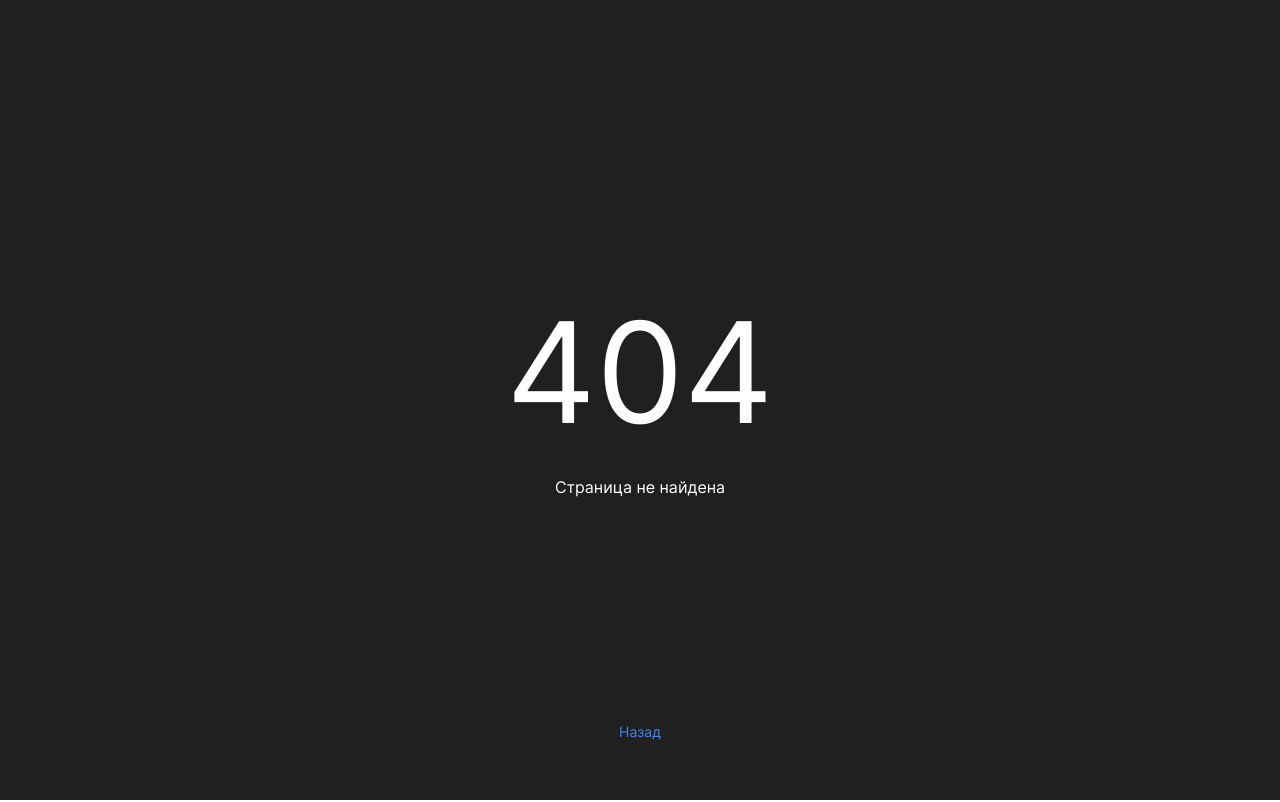
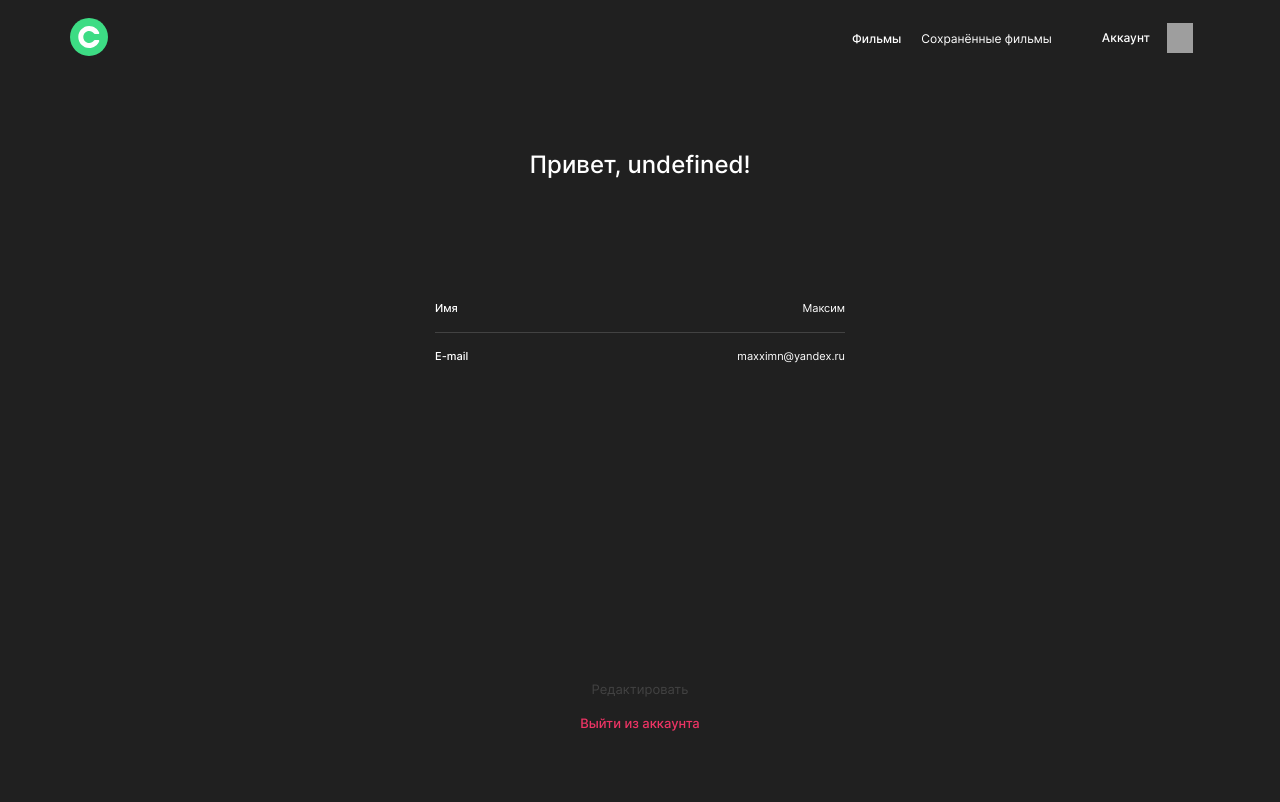
Before and after one commit to MaksNikulnikov/movies-explorer-frontend, a React (Create React App) app: page /profile in a window 1280 px wide. Before the commit this address had no page. Built offline with nearby package versions, Linux system fonts and the light colour scheme; grey boxes are pictures that could not be loaded.

Commit message:
feat: add Profile component

```diff
--- a/src/components/App.jsx
+++ b/src/components/App.jsx
@@ -10,6 +10,7 @@ import SavedMovies from "./SavedMovies/SavedMovies";
 import Login from "./Login/Login";
 import Register from "./Register/Register";
 import NotFound from "./NotFound/NotFound";
+import Profile from "./Profile/Profile";
 
 function App() {
   const navigate = useNavigate();
@@ -69,18 +70,17 @@ function App() {
                 />
               }
             />
+            <Route path="/signin" element={<Login />} />
+            <Route path="/signup" element={<Register />} />
             <Route
-              path="/saved-movies"
+              path="/profile"
               element={
-                <SavedMovies
-                  movies={savedMovies}
+                <Profile
                   isMenuActive={isMenuActive}
                   onClickBurgerBtn={handleBurgerBtnClick}
                 />
               }
             />
-            <Route path="/signin" element={<Login />} />
-            <Route path="/signup" element={<Register />} />
             <Route path="*" element={<NotFound goBack={goBack} />} />
           </Routes>
         </div>
--- /dev/null
+++ b/src/components/Profile/Profile.css
@@ -0,0 +1,203 @@
+.profile {
+  max-width: 1280px;
+  width: 100%;
+  display: flex;
+  flex-direction: column;
+  align-items: center;
+}
+
+.profile__form {
+  width: 100%;
+  max-width: 410px;
+  display: flex;
+  flex-direction: column;
+  align-items: center;
+  justify-content: space-between;
+  min-height: calc(100vh - 74px);
+}
+
+.profile__form_main {
+  width: 100%;
+  display: flex;
+  flex-direction: column;
+  align-items: center;
+}
+
+.profile__title {
+  color: var(--white-text);
+  font-weight: 500;
+  font-size: 24px;
+  line-height: 29px;
+  margin: 0;
+  margin-top: 74px;
+}
+
+.profile__labels-container {
+  display: flex;
+  flex-direction: column;
+  width: 100%;
+  gap: 17px;
+  margin-top: 123px;
+}
+
+.profile__label {
+  width: 100%;
+  display: flex;
+  justify-content: space-between;
+  cursor: pointer;
+  position: relative;
+  min-height: 30px;
+}
+
+.profile__label:first-of-type {
+  border-bottom: 1px var(--grey-line) solid;
+}
+
+.profile__label-text {
+  color: var(--white-text);
+  font-weight: 500;
+  font-size: 11px;
+  line-height: 13px;
+  margin-top: 17px;
+}
+
+.profile__label-text:first-of-type {
+  margin: 0;
+}
+
+.profile__input {
+  padding: 0;
+  margin-top: 17px;
+  border-style: none;
+  font-weight: 400;
+  font-size: 11px;
+  line-height: 13px;
+  background: none;
+  color: var(--white-text);
+  text-align: right;
+  padding-bottom: 17px;
+}
+
+.profile__input:first-of-type {
+  margin: 0;
+}
+
+.profile__input_error {
+  color: var(--pink);
+}
+
+.profile__error {
+  font-weight: 400;
+  font-size: 10px;
+  line-height: 12px;
+  color: var(--pink);
+  position: absolute;
+  top: 47px;
+}
+
+.profile__error-name {
+  font-weight: 400;
+  font-size: 10px;
+  line-height: 12px;
+  color: var(--pink);
+  position: absolute;
+  top: -20px;
+}
+
+.profile__button-container {
+  display: flex;
+  flex-direction: column;
+  gap: 16px;
+  margin-bottom: 70px;
+}
+
+.profile__button-edit {
+  margin: 0;
+  border: none;
+  background: none;
+  color: var(--white-text);
+  font-weight: 400;
+  font-size: 13px;
+  line-height: 16px;
+  cursor: pointer;
+}
+
+.profile__button-edit_disabled {
+  color: var(--grey-line);
+  cursor: default;
+}
+
+.profile__button-exit {
+  border: none;
+  font-weight: 500;
+  font-size: 13px;
+  line-height: 16px;
+  background: none;
+  color: var(--pink);
+  cursor: pointer;
+}
+
+@media screen and (max-width: 1280px) {
+  .profile__title {
+    margin-top: calc(74px - (1280px - 100vw) / 512 * (74 - 236));
+  }
+
+  .profile__labels-container {
+    margin-top: calc(123px - (1280px - 100vw) / 512 * (123 - 96));
+  }
+
+  .profile__button-container {
+    margin-bottom: calc(70px - (1280px - 100vw) / 512 * (70 - 269));
+  }
+}
+
+@media screen and (max-width: 768px) {
+  .profile__form {
+    max-width: calc(410px - (768px - 100vw) / 448 * (410 - 260));
+  }
+
+  .profile__title {
+    margin-top: calc(236px - (768px - 100vw) / 448 * (236 - 70));
+  }
+
+  .profile__button-container {
+    margin-bottom: calc(269px - (768px - 100vw) / 448 * (269 - 40));
+  }
+
+  .profile__button-edit {
+    font-size: calc(13px - (768px - 100vw) / 448 * (13 - 12));
+    line-height: calc(16px - (768px - 100vw) / 448 * (16 - 15));
+  }
+
+  .profile__button-exit {
+    font-size: calc(13px - (768px - 100vw) / 448 * (13 - 12));
+    line-height: calc(16px - (768px - 100vw) / 448 * (16 - 15));
+  }
+
+  .profile__error-name {
+    top: -28px;
+  }
+}
+
+@media screen and (max-width: 320px) {
+  .profile__form {
+    max-width: 260px;
+  }
+  .profile__title {
+    margin-top: 70px;
+  }
+
+  .profile__labels-container {
+    margin-bottom: 40px;
+  }
+
+  .profile__button-edit {
+    font-size: 12px;
+    line-height: 15px;
+  }
+
+  .profile__button-exit {
+    font-size: 12px;
+    line-height: 15px;
+  }
+}
--- /dev/null
+++ b/src/components/Profile/Profile.jsx
@@ -0,0 +1,87 @@
+import "./Profile.css";
+import { useEffect } from "react";
+import useFormValidation from "../../hooks/useFormValidation";
+import Header from "../Header/Header";
+import Navigation from "../Navigation/Navigation";
+
+export default function Profile({ isMenuActive, onClickBurgerBtn }) {
+  const { values, handleChange, resetForm, errors, isValid } =
+    useFormValidation();
+  function handleSubmit(e) {
+    e.preventDefault();
+    // handleProfile(values);
+  }
+
+  useEffect(() => {
+    resetForm();
+  }, [resetForm]);
+
+  return (
+    <>
+      <Header>
+        <Navigation
+          isMenuActive={isMenuActive}
+          onClickBurgerBtn={onClickBurgerBtn}
+        />
+      </Header>
+      <main className="profile">
+        <form
+          className="profile__form"
+          name="profile"
+          noValidate
+          onSubmit={handleSubmit}
+        >
+          <div className="profile__form_main">
+            <h1 className="profile__title">{`Привет, ${values.name}!`}</h1>
+            <div className="profile__labels-container">
+              <label className="profile__label">
+                <span className="profile__label-text">Имя</span>
+                <input
+                  name="name"
+                  className={`profile__input ${
+                    errors.name && "profile__input_error"
+                  }`}
+                  onChange={handleChange}
+                  value={values.name || "Максим"}
+                  type="text"
+                  required
+                  minLength="2"
+                  maxLength="30"
+                />
+                <span className="profile__error-name">{errors.name || ""}</span>
+              </label>
+              <label className="profile__label">
+                <span className="profile__label-text">E-mail</span>
+                <input
+                  name="email"
+                  className={`profile__input ${
+                    errors.email && "profile__input_error"
+                  }`}
+                  onChange={handleChange}
+                  value={values.email || "maxximn@yandex.ru"}
+                  type="email"
+                  required
+                />
+                <span className="profile__error">{errors.email || ""}</span>
+              </label>
+            </div>
+          </div>
+          <div className="profile__button-container">
+            <button
+              type="submit"
+              className={`profile__button-edit ${
+                !isValid && "profile__button-edit_disabled"
+              }`}
+              disabled={!isValid}
+            >
+              Редактировать
+            </button>
+            <button type="button" className="profile__button-exit">
+              Выйти из аккаунта
+            </button>
+          </div>
+        </form>
+      </main>
+    </>
+  );
+}
--- a/src/components/Register/Register.jsx
+++ b/src/components/Register/Register.jsx
@@ -75,7 +75,6 @@ export default function Register() {
             </label>
           </div>
         </div>
-
         <div className="register__form_footer">
           <button
             type="submit"
```
